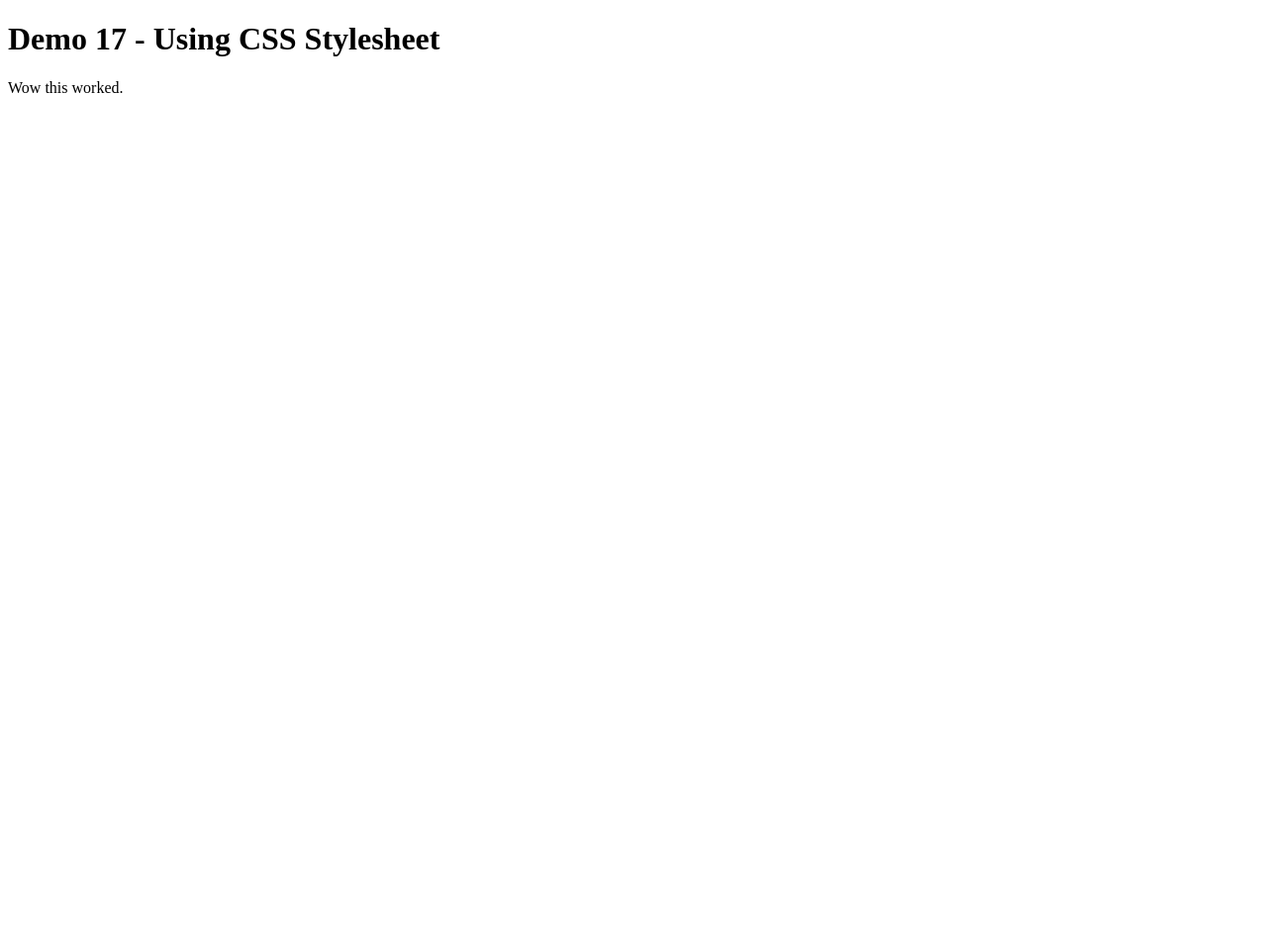
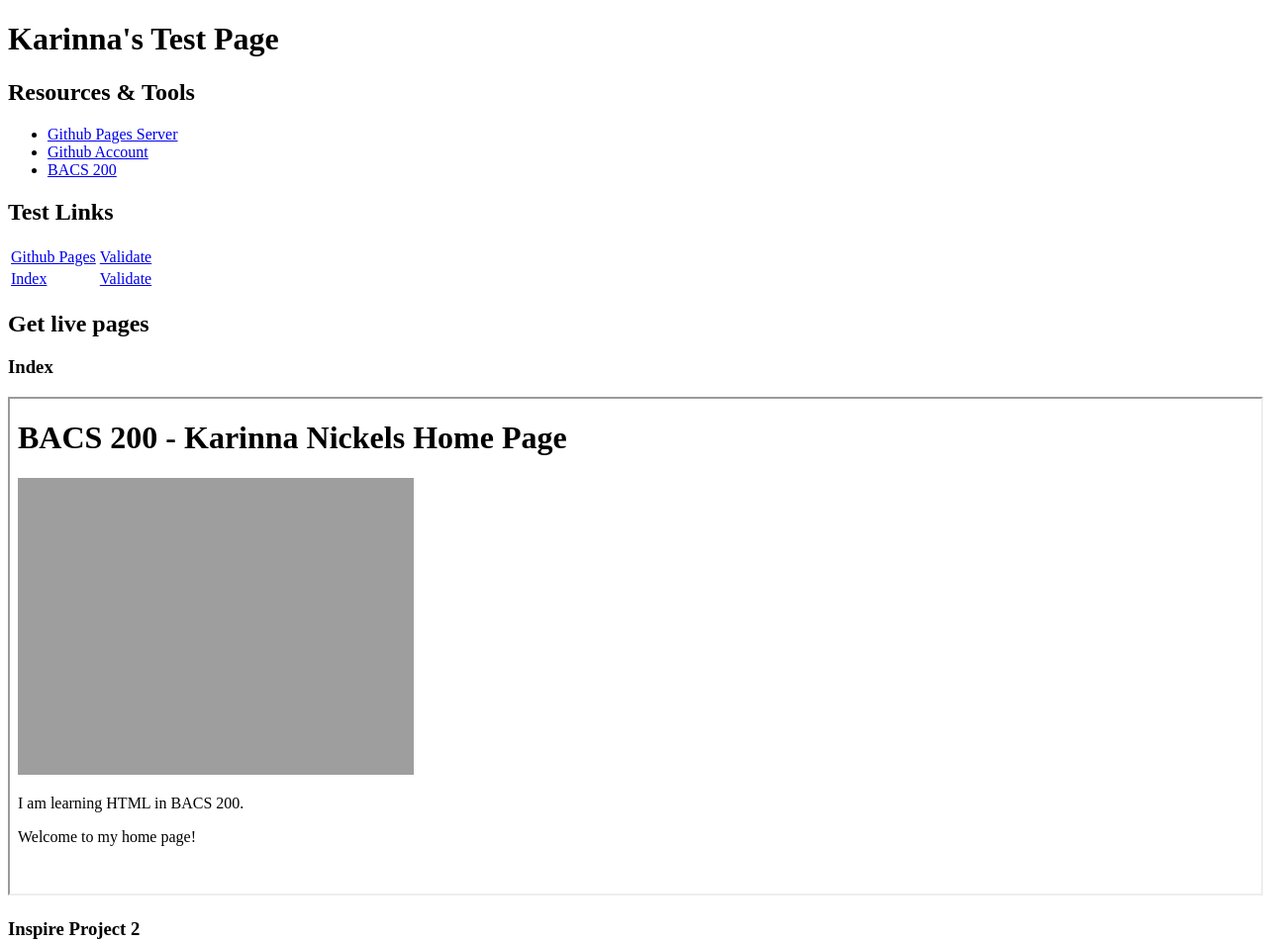
Before and after one commit to karinnanickels/karinnanickels.github.io, a plain HTML site: page bacs200/test.html in a window 1280 px wide. Shown: the top 953 px of the page at 99% size. Before the commit the page ends 800 px from the top, so only its background shows below. Drawn offline with Linux system fonts and the light colour scheme.

Commit message:
Update test.html

```diff
--- a/bacs200/test.html
+++ b/bacs200/test.html
@@ -3,17 +3,54 @@
 
 <head>
     <meta charset="UTF-8">
-    <title>Using CSS Stylesheet</title>
-    <link rel="stylesheet" href="unc-style.css">
-    <link rel="stylesheet" href="my_style.css">
+    <title>Test Page</title>
 </head>
 
 <body>
-    <h1>Demo 17 - Using CSS Stylesheet</h1>
-    <p>
-        Wow this worked.
+    <h1>Karinna's Test Page</h1>
 
-    </p>
+    <h2>Resources &amp; Tools</h2>
+    <ul>
+        <li><a href="https://karinnanickels.github.io/">Github Pages Server</a></li>
+        <li><a href="https://github.com/karinnanickels">Github Account</a></li>
+        <li><a href="https://shrinking-world.com/course/bacs200">BACS 200</a></li>
+    </ul>
+
+    <h2>Test Links</h2>
+    <table>
+        <tr>
+            <td>
+                <a href="https://karinnanickels.github.io/">Github Pages</a>
+            </td>
+            <td>
+                <a href="https://validator.w3.org/nu/?doc=https%3A%2F%2Fkarinnanickels.github.io%2F">Validate</a>
+            </td>
+        </tr>
+        <tr>
+            <td>
+                <a href="https://karinnanickels.github.io/bacs200/index.html">Index</a>
+            </td>
+            <td>
+                <a href="https://validator.w3.org/nu/?doc=https%3A%2F%2Fkarinnanickels.github.io%2Fbacs200%2Findex.html">Validate</a>
+            </td>
+        </tr>
+    </table>
+
+    <h2>Get live pages</h2>
+    <h3>Index</h3>
+    <iframe src="https://karinnanickels.github.io/bacs200/index.html" frameborder="1" height="500px" width="100%"></iframe>
+
+    <h3>Inspire Project 2</h3>
+    <iframe src="https://karinnanickels.github.io/bacs200/inspire.html" frameborder="1" height="500px" width="100%"></iframe>
+
+    <h3>Amuse Project 3</h3>
+    <iframe src="https://karinnanickels.github.io/bacs200/amuse.html" frameborder="1" height="500px" width="100%"></iframe>
+
+    <h3>Educate Project 4</h3>
+    <iframe src="https://karinnanickels.github.io/bacs200/educate.html" frameborder="1" height="500px" width="100%"></iframe>
+
+    <h3>Superhero Project 5</h3>
+    <iframe src="https://karinnanickels.github.io/bacs200/superhero.html" frameborder="1" height="500px" width="100%"></iframe>
 </body>
 
 </html>
```
